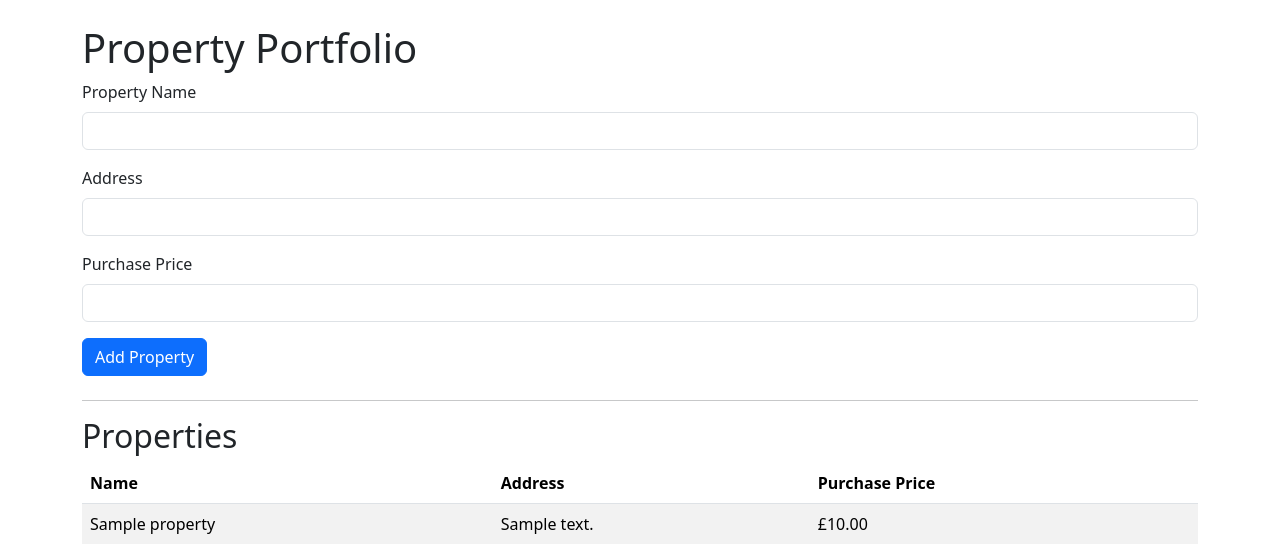
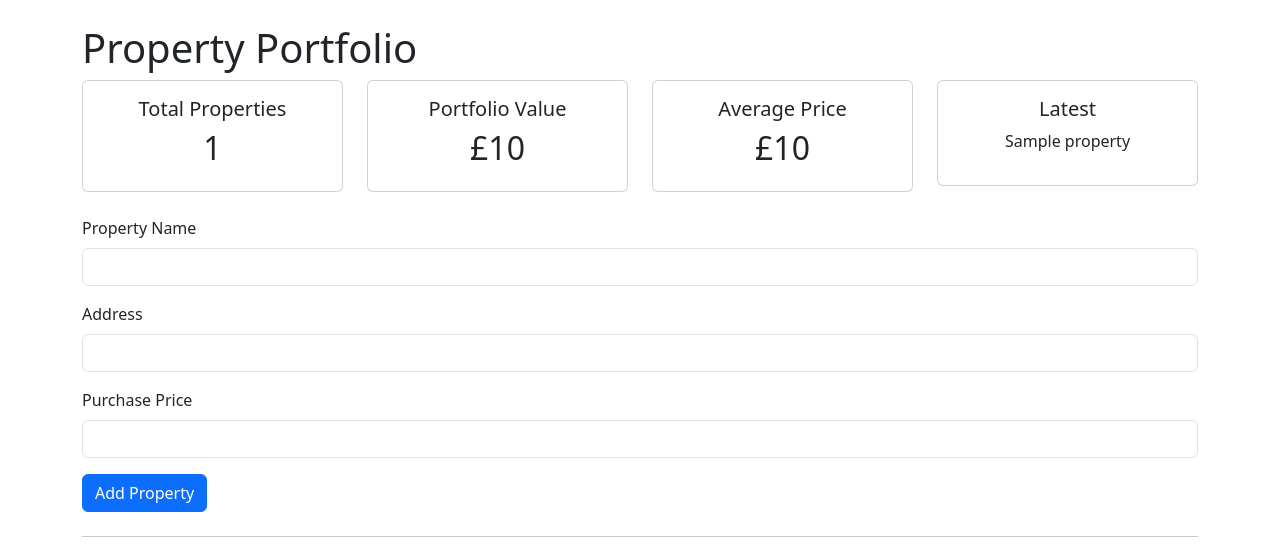
Before and after one commit to JerryRyan747/property-manager, a Flask app: page / in a window 1280 px wide. Shown: the part 56-600 px from the top of the page. Run offline with Flask 3, Linux system fonts and the light colour scheme; tables that the repository leaves empty hold one stand-in row (values such as "Sample post").

Commit message:
Add property dashboard and property creation

```diff
--- a/app/routes/main.py
+++ b/app/routes/main.py
@@ -1,35 +1,70 @@
 from flask import Blueprint, render_template, request, redirect, url_for
+
 
 from app.extensions import db
 
+
 from app.models.property import Property
+
+
+from app.services.portfolio import portfolio_summary
+
 
 main = Blueprint("main", __name__)
 
+
 @main.route("/")
+
 
 def home():
 
+
     properties = Property.query.order_by(Property.name).all()
 
-    return render_template("home.html", properties=properties)
+
+    summary = portfolio_summary()
+
+
+    return render_template(
+
+
+        "home.html",
+
+
+        properties=properties,
+
+
+        summary=summary
+
+
+    )
+
 
 @main.route("/add-property", methods=["POST"])
 
+
 def add_property():
+
 
     property = Property(
 
+
         name=request.form["name"],
+
 
         address=request.form["address"],
 
+
         purchase_price=float(request.form["purchase_price"])
+
 
     )
 
+
     db.session.add(property)
+
 
     db.session.commit()
 
+
     return redirect(url_for("main.home"))
--- /dev/null
+++ b/app/services/portfolio.py
@@ -0,0 +1,47 @@
+from app.models.property import Property
+
+def portfolio_summary():
+
+    properties = Property.query.all()
+
+    total_properties = len(properties)
+
+    total_value = sum(
+
+        p.purchase_price
+
+        for p in properties
+
+    )
+
+    average_price = (
+
+        total_value / total_properties
+
+        if total_properties
+
+        else 0
+
+    )
+
+    latest = (
+
+        properties[-1].name
+
+        if properties
+
+        else "None"
+
+    )
+
+    return {
+
+        "total_properties": total_properties,
+
+        "total_value": total_value,
+
+        "average_price": average_price,
+
+        "latest": latest
+
+    }
--- a/app/templates/home.html
+++ b/app/templates/home.html
@@ -3,6 +3,74 @@
 {% block content %}
 
 <h1>Property Portfolio</h1>
+
+<div class="row mb-4">
+
+    <div class="col-md-3">
+
+        <div class="card text-center">
+
+            <div class="card-body">
+
+                <h5>Total Properties</h5>
+
+                <h2>{{ summary.total_properties }}</h2>
+
+            </div>
+
+        </div>
+
+    </div>
+
+    <div class="col-md-3">
+
+        <div class="card text-center">
+
+            <div class="card-body">
+
+                <h5>Portfolio Value</h5>
+
+                <h2>£{{ "{:,.0f}".format(summary.total_value) }}</h2>
+
+            </div>
+
+        </div>
+
+    </div>
+
+    <div class="col-md-3">
+
+        <div class="card text-center">
+
+            <div class="card-body">
+
+                <h5>Average Price</h5>
+
+                <h2>£{{ "{:,.0f}".format(summary.average_price) }}</h2>
+
+            </div>
+
+        </div>
+
+    </div>
+
+    <div class="col-md-3">
+
+        <div class="card text-center">
+
+            <div class="card-body">
+
+                <h5>Latest</h5>
+
+                <p>{{ summary.latest }}</p>
+
+            </div>
+
+        </div>
+
+    </div>
+
+</div>
 
 <form action="{{ url_for('main.add_property') }}" method="POST" class="mb-4">
 
```
